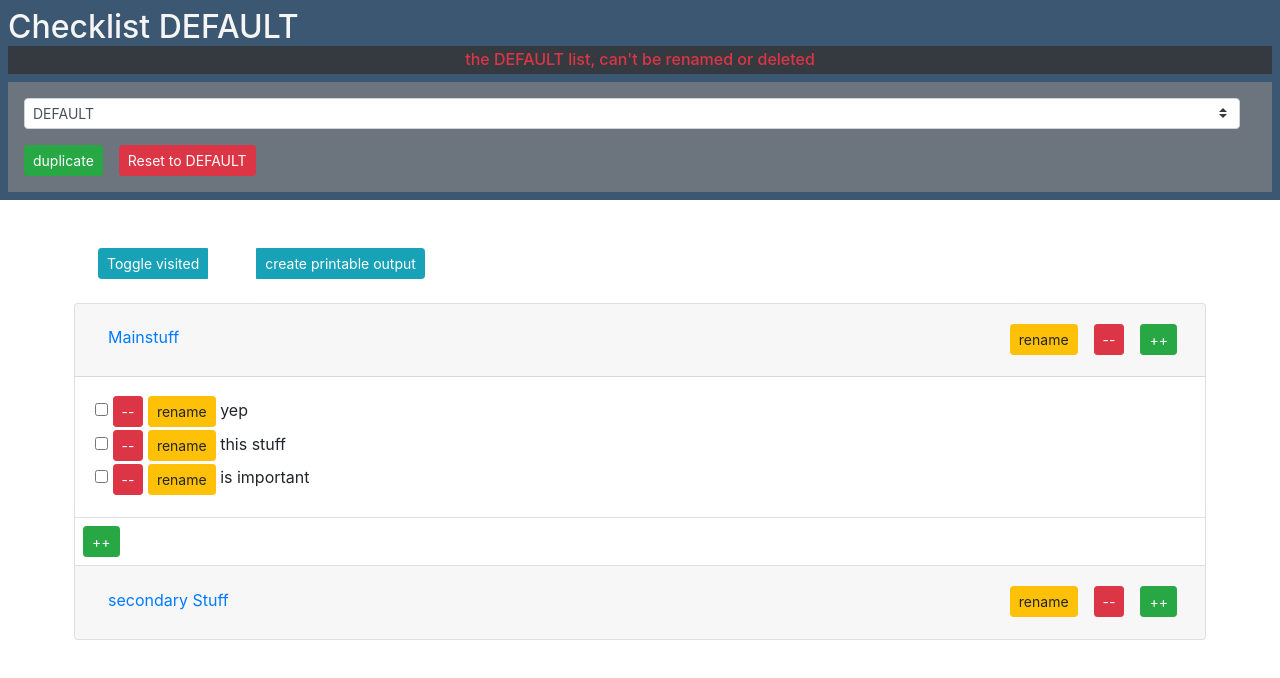
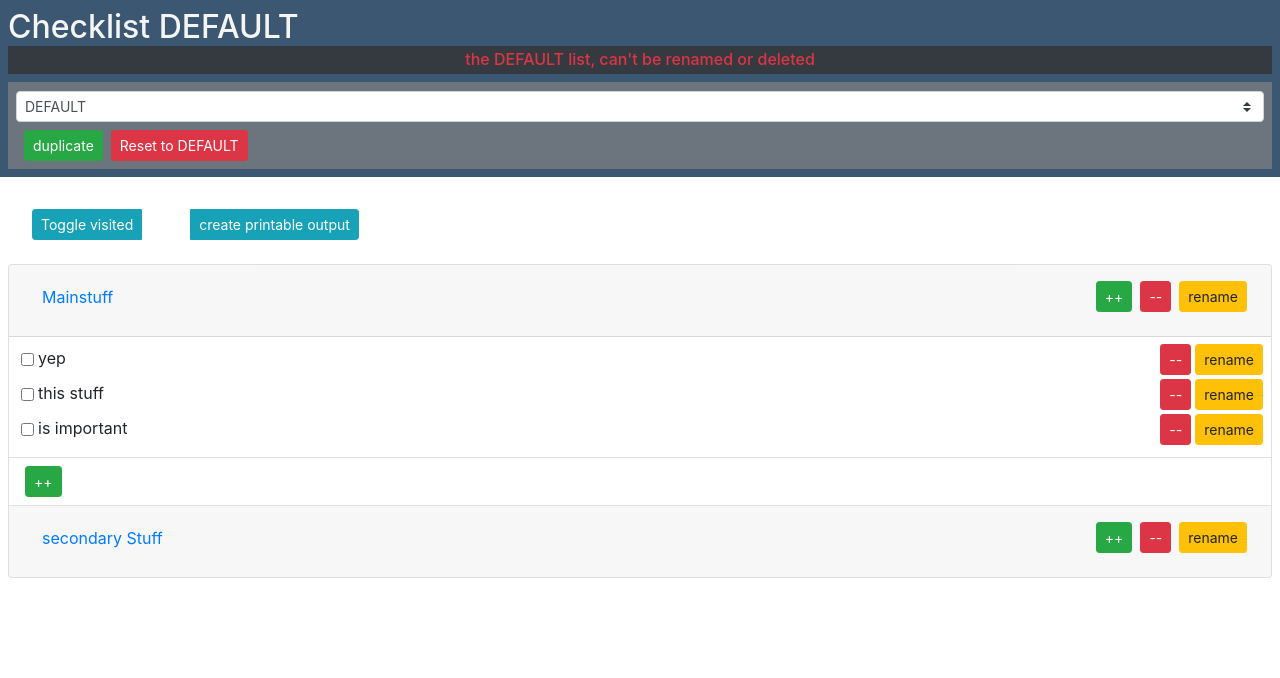
Before and after one commit to martin-kuenzel/mini_checklist, a plain HTML site: page checklist.html in a window 1280 px wide. Drawn offline with nearby package versions, Linux system fonts and the light colour scheme.

Commit message:
design updates for better visibility and ux

```diff
--- a/checklist.html
+++ b/checklist.html
@@ -12,8 +12,8 @@
 <body>
 	<script src="./js/checklist.js"></script>
 
-	<h2 class="header pl-2 pt-2 pb-2 m-0 mb-4">Checklist&nbsp;<span id="checklist_title"></span>
-		<div class="collapse bg-white border p-2 pr-4 mr-4 m-2" id="title_ed">
+	<h2 class="header pl-2 pt-2 pb-2 m-0 mb-2">Checklist&nbsp;<span id="checklist_title"></span>
+		<div class="collapse bg-white border p-2 pr-4 m-2 mr-3" id="title_ed">
 			<input id="title_input" class="no_default form-control m-2" type="text" value="" />
 			<div class="d-block pl-2">
 				<div class="btn btn-sm btn-info" onclick="checklist_title_edit_cancel();">cancel</div>
@@ -21,18 +21,19 @@
 			</div>
 		</div>
 		<div><h6 id="no_default_hint" class="bg-dark text-danger p-1 mr-2 text-center">the DEFAULT list, can't be renamed or deleted</h6></div>
-		<div class="btn-toolbar p-2 bg-secondary mr-2">
-			<select id="saved_checklists" class="custom-select custom-select-sm mr-4 m-2"></select>
-			<button id="edit_title" class="no_default btn btn-warning btn-sm m-2 mb-0 mt-0" onclick="checklist_title_edit();">rename</button>
+		<div class="bg-secondary mt-1 p-2 mr-2">
+			<select id="saved_checklists" class="custom-select custom-select-sm mb-2"></select>
+			<div class="btn-toolbar">
+					<button id="edit_title" class="no_default btn btn-warning btn-sm" onclick="checklist_title_edit();">rename</button>
+					<button  class="btn btn-success btn-sm" onclick="checklist_add_complete()">duplicate</button>
+					<button  class="no_default btn btn-danger btn-sm " onclick="checklist_del_complete()">delete</button>
 
-			<button  class="btn btn-success btn-sm m-2 mb-0 mt-0" onclick="checklist_add_complete()">duplicate</button>
-			<button  class="no_default btn btn-danger btn-sm m-2 mb-0 mt-0" onclick="checklist_del_complete()">delete</button>
-
-			<!--// resets current checklist to DEFAULT (initial) state -->
-			<button id="reset_checklist" class="btn btn-danger btn-sm m-2 mb-0 mt-0" onclick="lstore.reset(); create_checklist();">Reset to DEFAULT</button>
+					<!--// resets current checklist to DEFAULT (initial) state -->
+					<button id="reset_checklist" class="btn btn-danger btn-sm " onclick="lstore.reset(); create_checklist();">Reset to DEFAULT</button>
+			</div>
 		</div>
 	</h2>
-	<div class="container pl-1 pr-1 ">
+	<div class="pl-1 pr-1 ml-1 mr-1">
 			<div class="btn-toolbar" role="toolbar" aria-label="">
 				<div class="btn-group" role="group" aria-label="">
 					<button id="vis_toggle" class="btn btn-info btn-sm m-4">Toggle visited</button>
--- a/css/checklist.css
+++ b/css/checklist.css
@@ -10,3 +10,23 @@
     -ms-user-select: none; /* Internet Explorer/Edge */
     user-select: none; /* Non-prefixed version, currently by Chrome and Opera */
 }
+/*
+.ch_item {
+		border: solid 1px white;
+}
+.ch_item:hover{
+		border: solid 1px;
+}
+*/
+
+.ch_item:hover{
+		background: lightblue;
+}
+
+.ch_item.vis:hover{
+		background: goldenrod;
+}
+
+.btn-toolbar button {
+		margin-left: .5rem;
+}
--- a/js/checklist.js
+++ b/js/checklist.js
@@ -196,11 +196,14 @@ let create_checklist = () => {
         html += `
         <div class="card">
             <div class="card-header" id="${key}" onclick="lstore.storage.id_showRegister = 'collapse${key}';lstore.save();">
-                <h2>
-                    <button class="btn btn-link" type="button" data-toggle="collapse" data-target="#collapse${key}" aria-expanded="true" aria-controls="collapse${key}">${html_enc(category_title)}</button>
-                    <button class="btn btn-success btn-sm float-right m-2" onclick="checklist_category_add('${key}')">++</button>
-                    <button class="btn btn-danger btn-sm float-right m-2" onclick="checklist_category_del('${key}')">--</button>
-                    <button class="btn btn-warning btn-sm float-right m-2" onclick="checklist_category_rename('${key}')">rename</button>
+                <h2 class="d-flex">
+                    <button class="flex-grow-1 text-left btn btn-link" type="button" data-toggle="collapse" data-target="#collapse${key}" aria-expanded="true" aria-controls="collapse${key}">
+                    	${html_enc(category_title)}
+                  	</button>
+                    <button class="btn btn-success btn-sm m-1" onclick="checklist_category_add('${key}')">++</button>
+                    <button class="btn btn-danger  btn-sm m-1" onclick="checklist_category_del('${key}')">--</button>
+                    <button class="btn btn-warning btn-sm m-1" onclick="checklist_category_rename('${key}')">rename</button>
+                </h2>
                     <div class="collapse border p-2 pr-4 m-2" id="${key}_ed">
                         <input class="form-control m-2" type="text" value="${key}" />
                         <div class="d-block pl-2">
@@ -208,17 +211,18 @@ let create_checklist = () => {
                             <div class="btn btn-sm btn-danger" onclick="checklist_category_rename_save('${key}'); ">save</div>
                         </div>
                     </div>
-                </h2>
             </div>
             <div id="collapse${key}" class="collapse ${'collapse'+key==show?'show':''}" aria-labelledby="${key}" data-parent="#accordionChecklist">
-                <div class="card-body">` + lstore.storage.checklist_items[key].items.map( (x,i) => {
+                <div class="card-body p-2">` + lstore.storage.checklist_items[key].items.map( (x,i) => {
                     let id = x.id;
                     return `
                     <div class="ch_item" key="${key}" id="${id}">
-                        <input id="${id}_in" type="checkbox" />
-                        <span class="btn btn-sm btn-danger" onclick="checklist_item_del('${key}','${id}')">--</span>
-                        <span class="btn btn-sm btn-warning" onclick="checklist_item_edit('${key}','${id}')">rename</span>
-                        <label for="${id}_in">${html_enc(x.title)}</label>
+                    		<div class="d-flex pl-1 mb-1">
+				                    <input class="align-self-center" root="${id}" id="${id}_in" type="checkbox" />
+				                    <label class="flex-grow-1 align-self-center ml-1 mb-1" for="${id}_in">${html_enc(x.title)}</label>
+				                    <span  class="ml-1 btn btn-sm btn-danger" onclick="checklist_item_del('${key}','${id}')">--</span>
+				                    <span  class="ml-1 btn btn-sm btn-warning" onclick="checklist_item_edit('${key}','${id}')">rename</span>
+				                </div>
                         <!-- ITEM TITLE EDITOR -->
                         <div class="collapse border p-2 pr-4 m-2" id="${id}_ed">
                             <input class="form-control m-2" type="text" value="${html_enc(x.title)}" />
@@ -259,12 +263,12 @@ let create_checklist = () => {
 
         		if( !lstore.getItem(key,id).checked || lstore.getItem(key,id).checked == false ){
 				        el.querySelector('input').checked='checked';
-				        el.querySelector('label').classList.add('vis');
+				        el.classList.add('vis');
 		        }
 
 		        else {
 				        el.querySelector('input').checked = null;
-				        el.querySelector('label').classList.remove('vis');
+				        el.classList.remove('vis');
 		        }
 
             if(db_update==true) lstore.toggleCheck(key,id);
@@ -275,9 +279,9 @@ let create_checklist = () => {
         })
     }
 
-    checklist.querySelectorAll('.ch_item > input').forEach( x =>
+    checklist.querySelectorAll('.ch_item input[type="checkbox"]').forEach( x =>
         x.oninput = () => {
-        		let el = event.target.parentNode;
+        		let el = document.getElementById( event.target.getAttribute('root') );
             bm_check( el.getAttribute('key'), el.id );
             toggle_vis(true)
         }
```
